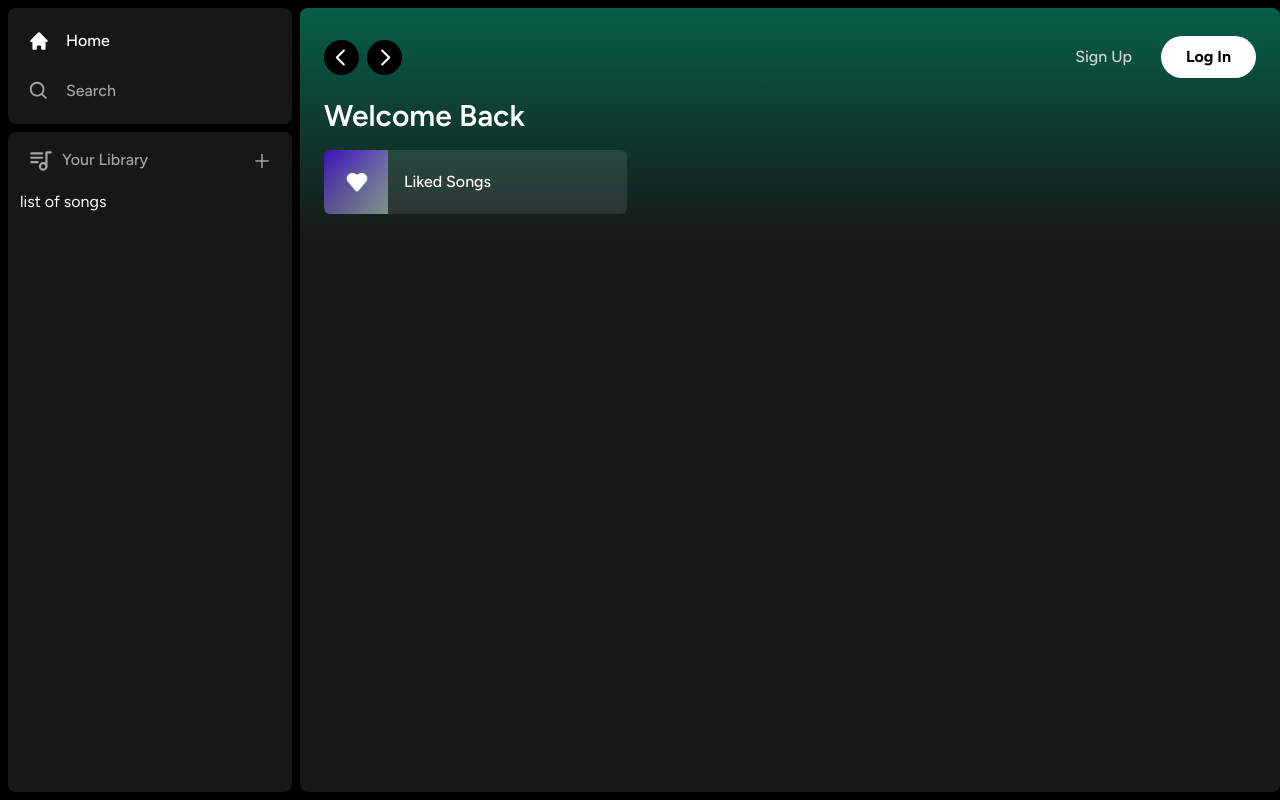
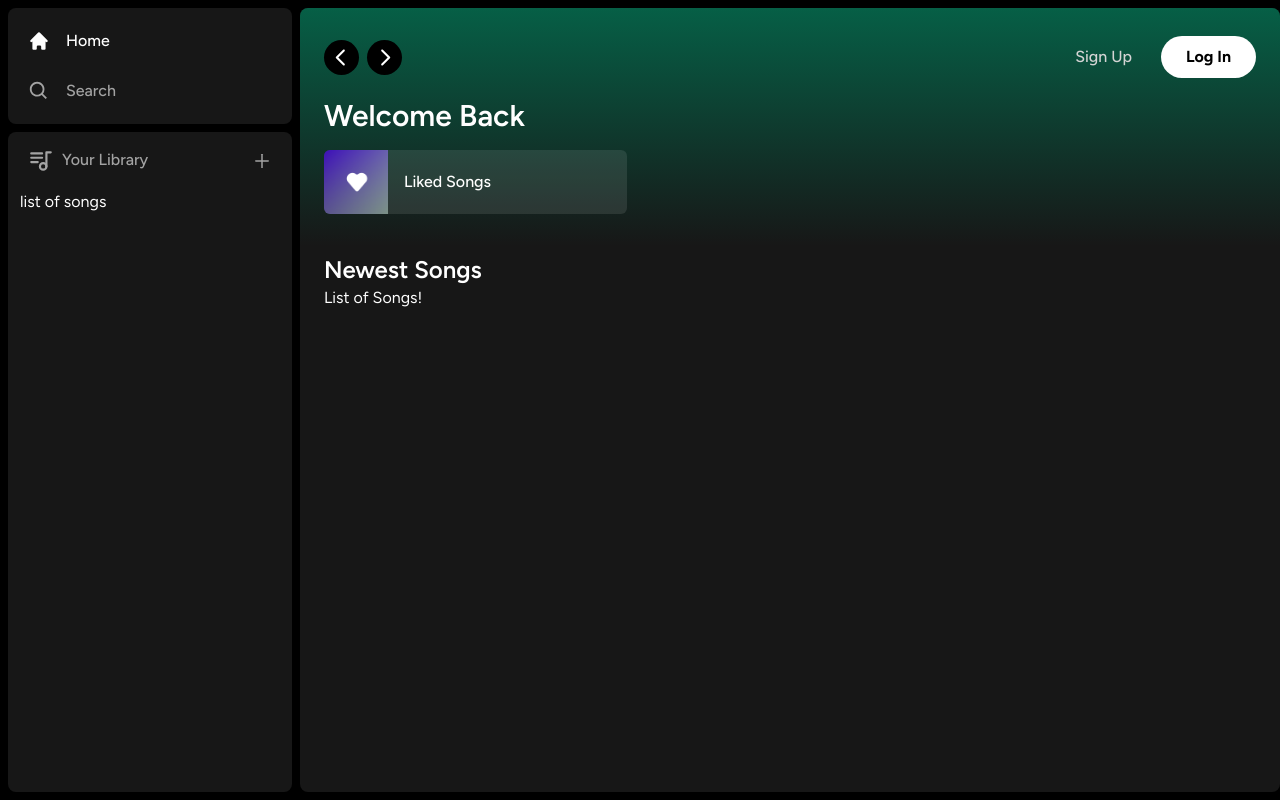
Before and after one commit to CurrentlyBob/Bobify, a Next.js app: page / in a window 1280 px wide. Built offline with nearby package versions, Linux system fonts and the light colour scheme.

Commit message:
ListItem

```diff
--- a/app/(site)/page.tsx
+++ b/app/(site)/page.tsx
@@ -12,6 +12,16 @@
           </div>
         </div>
       </Header>
+      <div className='mt-2 mb-7 px-6'>
+        <div className='flex justify-between items-center'>
+          <h1 className='text-white text-2xl font-semibold'>
+            Newest Songs
+            </h1>
+        </div>
+        <div>
+          List of Songs!
+        </div>
+      </div>
     </div>
   )
 }
--- a/components/ListItem.tsx
+++ b/components/ListItem.tsx
@@ -18,7 +18,7 @@
   }
 
   return (
-    <button className="relative group flex items-center rounded-md overflow-hidden gap-x-4 bg-neutral-100/10 hover:bg-neutral-100/20 transition pr-4">
+    <button onClick={onClick} className="relative group flex items-center rounded-md overflow-hidden gap-x-4 bg-neutral-100/10 hover:bg-neutral-100/20 transition pr-4">
       <div className="relative min-h-[64px] min-w-[64px]">
         <Image className="object-cover" fill src={image} alt="Image" />
       </div>
```
